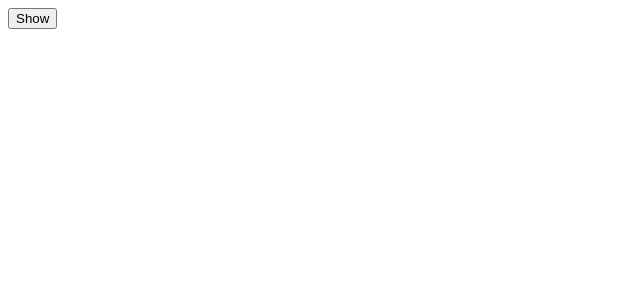
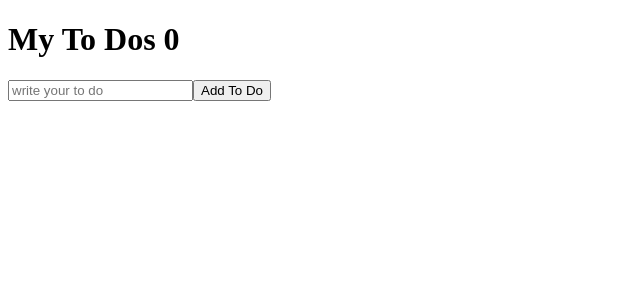
Before and after one commit to JeonSuna/nomad-react, a React (Create React App) app in the folder nomad-react/: page / in a window 1280 px wide. Shown: the top 300 px of the page, without its empty margins (0-640 px from the left). Built offline with nearby package versions, Linux system fonts and the light colour scheme.

Commit message:
ToDoList part One

```diff
--- a/nomad-react/src/App.js
+++ b/nomad-react/src/App.js
@@ -1,29 +1,33 @@
-import React, { useState, useEffect } from "react";
-
-function Hello() {
-  function effectFun() {
-    console.log('created :)')
-    return destroyedFun
-  }
-  function destroyedFun() {
-    console.log('destroyed :(')
-  }
-  useEffect(effectFun, [])
-  return (<h1>
-    Hello
-  </h1>)
-}
+import React, { useState } from 'react';
 
 function App() {
-  const [showing, setShowing] = useState(false)
-  function onClick() {
-    return setShowing((prev) => !prev)
+  const [todo, setTodo] = useState('');
+  const [toDos, setToDos] = useState([]); //원래는 push를 했지만..이렇게state를 이용해서
+  function onChange(event) {
+    setTodo(event.target.value);
   }
+  const onSubmit = (event) => {
+    event.preventDefault();
+    if (todo === '') {
+      return;
+    }
+    setTodo(''); //input 값 지우기
+    setToDos((currentArray) => [todo, ...currentArray]);
+  };
+  console.log(toDos);
   return (
     <div>
-      {showing ? <Hello /> : null}
-      <button onClick={onClick}>{showing ? 'hide' : 'Show'}</button>
+      <h1>My To Dos {toDos.length}</h1>
+      <form onSubmit={onSubmit}>
+        <input
+          onChange={onChange}
+          value={todo}
+          type="text"
+          placeholder="write your to do"
+        />
+        <button>Add To Do</button>
+      </form>
     </div>
-  )
+  );
 }
 export default App;
```
